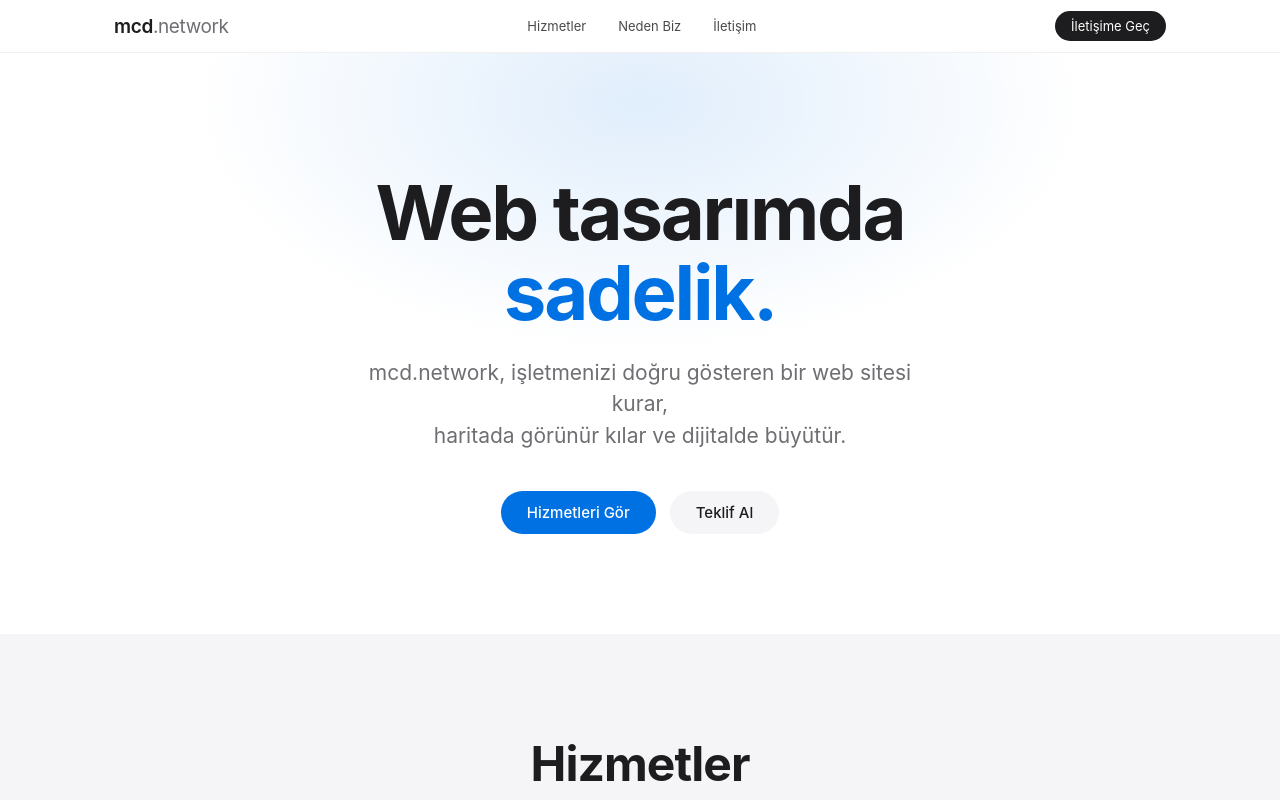
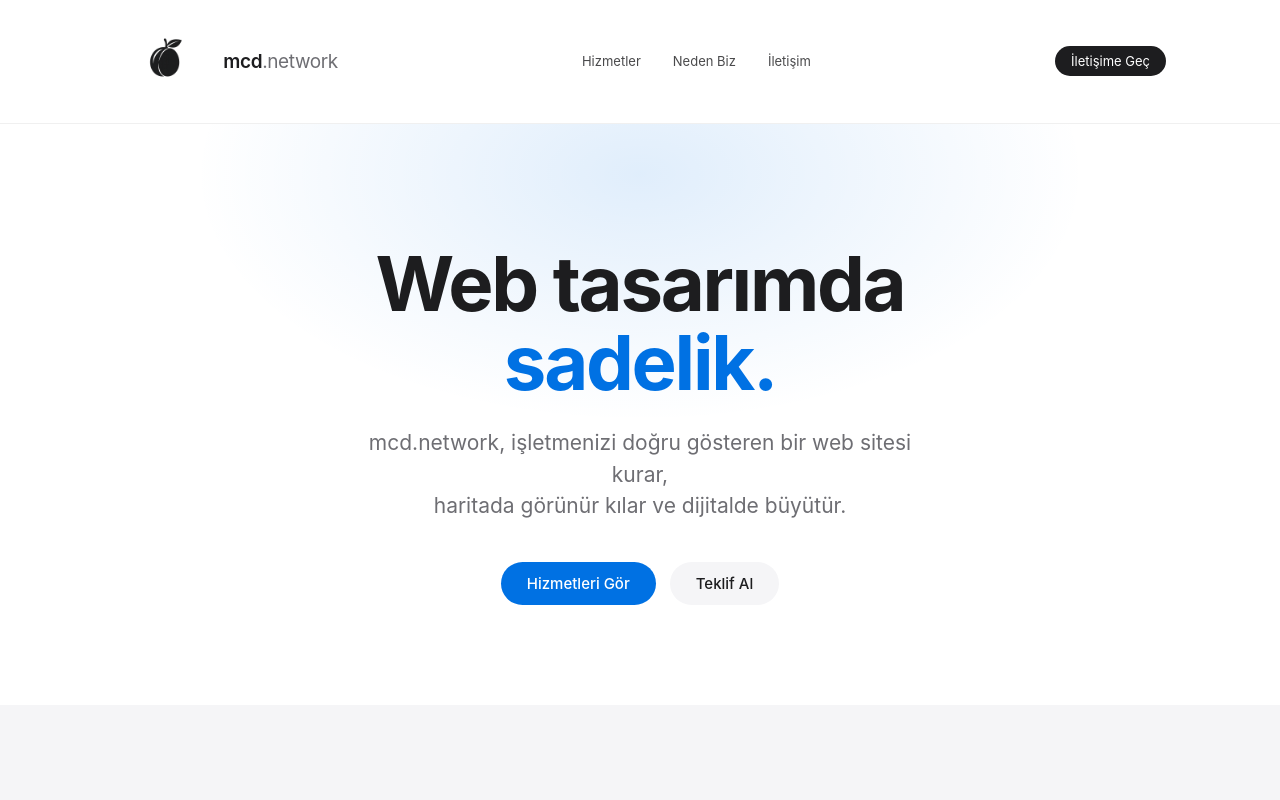
Before and after one commit to concon016/canwebco, a plain HTML site: page index.html in a window 1280 px wide. Shown: the top 800 px of the page. Drawn offline with Linux system fonts and the light colour scheme.

Commit message:
Update contact info and add logo/favicon
- Replace placeholder email/Instagram with real email and WhatsApp number
- Add logo and favicon assets, wire them into the nav and page head

```diff
--- a/index.html
+++ b/index.html
@@ -5,14 +5,18 @@
 <meta name="viewport" content="width=device-width, initial-scale=1.0">
 <title>mcd.network — Web Tasarım &amp; Dijital Görünürlük</title>
 <meta name="description" content="mcd.network: sade ve hızlı web sitesi tasarımı, revizyon, Google Haritada görünürlük ve sosyal medya içerik hizmetleri.">
-<link rel="icon" href="data:,">
+<link rel="icon" href="assets/favicon-64.png" type="image/png">
+<link rel="apple-touch-icon" href="assets/logo-512.png">
 <link rel="stylesheet" href="style.css">
 </head>
 <body>
 
 <header class="nav" id="nav">
   <div class="nav-inner">
-    <a href="#top" class="logo">mcd<span>.network</span></a>
+    <a href="#top" class="logo">
+      <img src="assets/logo-512.png" alt="mcd.network logosu" class="logo-icon">
+      <span class="logo-word">mcd<span class="logo-dim">.network</span></span>
+    </a>
     <nav class="nav-links">
       <a href="#hizmetler">Hizmetler</a>
       <a href="#neden-biz">Neden Biz</a>
@@ -133,9 +137,13 @@
       <h2>Başlayalım.</h2>
       <p>Hangi hizmete ihtiyacınız olduğunu yazın, size dönüş yapalım.</p>
       <div class="contact-methods">
-        <a href="mailto:info@mcd.network" class="contact-item">
+        <a href="mailto:mehmetcandgn.2003@gmail.com" class="contact-item">
           <span class="contact-label">E-posta</span>
-          <span class="contact-value">info@mcd.network</span>
+          <span class="contact-value">mehmetcandgn.2003@gmail.com</span>
+        </a>
+        <a href="https://wa.me/905324648288" class="contact-item" target="_blank" rel="noopener">
+          <span class="contact-label">WhatsApp</span>
+          <span class="contact-value">0532 464 82 88</span>
         </a>
         <a href="https://instagram.com/mcd.network" class="contact-item" target="_blank" rel="noopener">
           <span class="contact-label">Instagram</span>
--- a/style.css
+++ b/style.css
@@ -38,20 +38,31 @@ ul { margin: 0; padding: 0; list-style: none; }
 .nav-inner {
   max-width: var(--max);
   margin: 0 auto;
-  height: 52px;
-  padding: 0 24px;
+  padding: 10px 24px;
   display: flex;
   align-items: center;
   justify-content: space-between;
 }
 
 .logo {
+  display: flex;
+  align-items: center;
   font-size: 19px;
   font-weight: 600;
   letter-spacing: -0.02em;
   color: var(--text);
 }
-.logo span { color: var(--text-soft); font-weight: 400; }
+
+.logo-word { white-space: nowrap; }
+.logo-dim { color: var(--text-soft); font-weight: 400; }
+
+.logo-icon {
+  height: 5.4em;
+  width: 5.4em;
+  margin-right: 0.35em;
+  object-fit: contain;
+  border-radius: 6px;
+}
 
 .nav-links {
   display: flex;
```
Also changed, not shown: assets/favicon-64.png (added), assets/logo-512.png (added).
